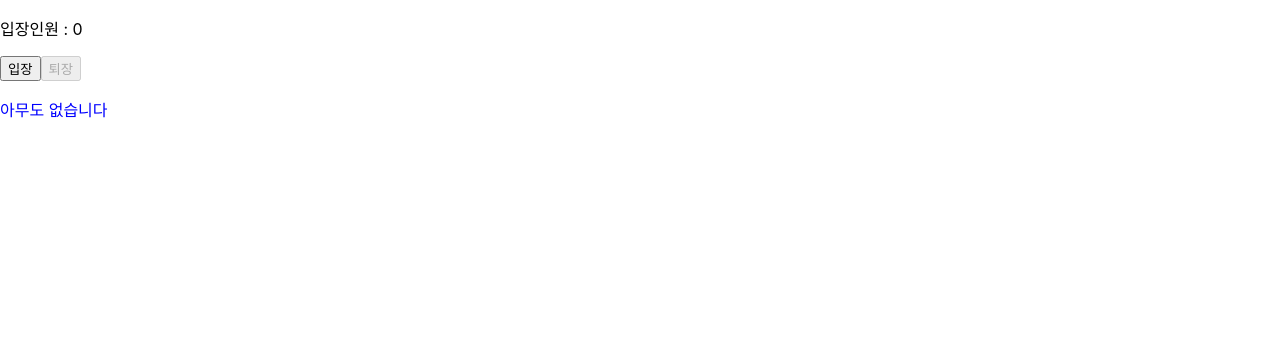
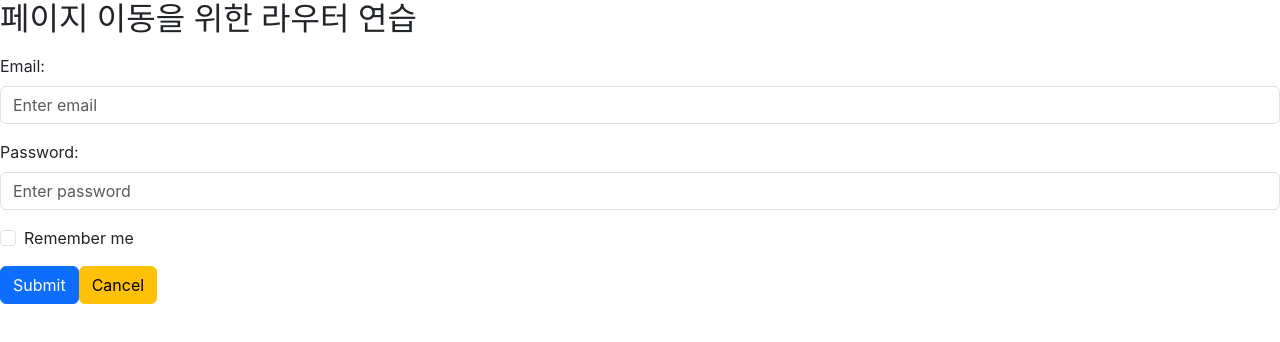
Before and after one commit to Choihyeonggyu-Q/siat-react, a React (Create React App) app: page /user/loginForm in a window 1280 px wide. Shown: the top 342 px of the page. Built offline with nearby package versions, Linux system fonts and the light colour scheme.

Commit message:
add event

```diff
--- a/package.json
+++ b/package.json
@@ -10,6 +10,7 @@
     "axios": "^1.8.4",
     "react": "^19.1.0",
     "react-dom": "^19.1.0",
+    "react-router-dom": "^7.5.1",
     "react-scripts": "5.0.1",
     "web-vitals": "^2.1.4"
   },
--- a/public/index.html
+++ b/public/index.html
@@ -24,6 +24,11 @@
       work correctly both with client-side routing and a non-root public URL.
       Learn how to configure a non-root public URL by running `npm run build`.
     -->
+      <!-- Latest compiled and minified CSS -->
+    <link href="https://cdn.jsdelivr.net/npm/bootstrap@5.3.3/dist/css/bootstrap.min.css" rel="stylesheet">
+
+    <!-- Latest compiled JavaScript -->
+    <script src="https://cdn.jsdelivr.net/npm/bootstrap@5.3.3/dist/js/bootstrap.bundle.min.js"></script>
     <title>React App</title>
   </head>
   <body>
--- a/src/App.js
+++ b/src/App.js
@@ -1,11 +1,21 @@
-import logo from './logo.svg';
+import { BrowserRouter, Route, Routes} from "react-router-dom";
 import './App.css';
+
+import IndexPage from "./pages/IndexPage";
+import LoginForm from "./event/LoginForm";
+import SuccessPage from "./pages/SuccessPage";
 
 function App() {
   return (
-    <div className="App">
-      react(feat. jslim)
-    </div>
+    <BrowserRouter>
+      <h2>페이지 이동을 위한 라우터 연습</h2>
+    {/* // 브라우저 안에서 동작하는 애들을 router에 등록 시킴 */}
+      <Routes>
+        <Route path="/"               element={ <IndexPage /> }></Route>
+        <Route path="/user/loginForm" element={ <LoginForm /> }></Route>
+        <Route path="/user/success"   element={ <SuccessPage /> }></Route>
+      </Routes>
+    </BrowserRouter>
   );
 }
 
--- /dev/null
+++ b/src/event/EventSample.jsx
@@ -0,0 +1,17 @@
+import React from "react";
+
+function EventSample(props){
+    const handler = (id, pwd) => {
+        console.log("debug >>> btn click");
+        console.log(id, pwd);
+        const data = {"id" : id, "pwd" : pwd}
+        // axios.port("http://ip:port/login");
+    }
+    return (
+        <div>
+            <button onClick={() => handler('jslim', 'jslim') }>click</button>
+        </div>
+    );
+}
+
+export default EventSample;
--- /dev/null
+++ b/src/event/LoginForm.jsx
@@ -0,0 +1,65 @@
+import React , {useState} from "react";
+import api from "../api/axios";
+import { useNavigate } from "react-router-dom";
+
+function LoginForm(props){
+    const [email, setEmail] = useState("");
+    const [pwd, setPwd] = useState("");
+    const moveUrl = useNavigate();
+
+    const loginHandler = async (event, email, pwd) => {
+        event.preventDefault();
+
+        console.log("debug >> loginHandler");
+        try {
+            const data = {"id" : email, "pwd" : pwd};
+            const response = await api.post("react/login", data);
+            console.log("debug >> response ", response);
+
+            if(response.status == 204){
+                window.alert("로그인 성공 후 화면 이동 ~");
+                moveUrl("/user/success");
+            }
+        } catch (error) {
+            console.log(error);
+        }
+
+
+    };
+    const emailHandler = (event) => {
+        console.log("debug >> eventHandler");
+        setEmail(event.target.value)
+        console.log(`input email ${email}`);
+    };
+    const pwdHandler = (event) => {
+        console.log("debug >> pwdHandler");
+        setPwd(event.target.value)
+        console.log(`input pwd ${pwd}`);
+    };
+    return (
+        <div>
+            <form onSubmit={(event) => loginHandler(event, email, pwd)}>
+
+                <div class="mb-3 mt-3">
+                    <label for="email" class="form-label">Email:</label>
+                    <input type="email" class="form-control" id="email" placeholder="Enter email" value={email} onChange={emailHandler}/>
+                </div>
+                <div class="mb-3">
+                    <label for="pwd" class="form-label">Password:</label>
+                    <input type="password" class="form-control" id="pwd" placeholder="Enter password" value={pwd} onChange={pwdHandler}/>
+                </div>
+                <div class="form-check mb-3">
+                    <label class="form-check-label">
+                    <input class="form-check-input" type="checkbox" name="remember"/> Remember me
+                    </label>
+                </div>
+                <button type="submit" class="btn btn-primary">Submit</button>
+                <button type="button" class="btn btn-warning" onClick={() => {
+                    moveUrl("/");
+                }}>Cancel</button>
+                </form>
+        </div>
+    );
+}
+
+export default LoginForm;
--- a/src/index.js
+++ b/src/index.js
@@ -70,12 +70,34 @@ import UserList from './test/UserList';
 //   <Counter />
 // );
 
-import Statesample from './state/Statesample';
+// import Statesample from './state/Statesample';
+
+// const root = ReactDOM.createRoot(document.getElementById('root'));
+// root.render(
+//   <Statesample />
+// );
+
+// import EventSample from './event/EventSample';
+
+// const root = ReactDOM.createRoot(document.getElementById('root'));
+// root.render(
+//   <EventSample />
+// );
+
+// import LoginForm from './event/LoginForm';
+
+// const root = ReactDOM.createRoot(document.getElementById('root'));
+// root.render(
+//   <LoginForm />
+// );
+
+// import IndexPage from './pages/IndexPage';
 
 const root = ReactDOM.createRoot(document.getElementById('root'));
 root.render(
-  <Statesample />
+  <App />
 );
+
 // If you want to start measuring performance in your app, pass a function
 // to log results (for example: reportWebVitals(console.log))
 // or send to an analytics endpoint. Learn more: https://bit.ly/CRA-vitals
--- /dev/null
+++ b/src/pages/IndexPage.jsx
@@ -0,0 +1,14 @@
+import React from "react";
+import {useNavigate} from "react-router-dom";
+
+function IndexPage(props){
+    // useNavigate() 이용해서 컴포넌트에서 컴포넌트 이동
+    const moveUrl = useNavigate();
+    return (
+        <button class="btn btn-primary" onClick={() => {
+            moveUrl("/user/loginForm");
+        }}>로그인 페이지 이동</button>
+    );
+}
+
+export default IndexPage;
--- /dev/null
+++ b/src/pages/SuccessPage.jsx
@@ -0,0 +1,45 @@
+import React, { useEffect, useState } from "react";
+import api from "../api/axios";
+
+function SuccessPage(props){
+    const [list, setList] = useState([]);
+
+    useEffect(() => {
+        console.log("debug >> useEffect >>>>>>>>>>>>>>>>>");
+        getList();
+    }, []);
+
+    const getList = async () => {
+        console.log("debug >>> getList endpoint : / react/list");
+        const response = await api.get("react/list");
+        console.log(`response status ${response.status}`);
+        console.log(`response data ${response.data}`);
+        setList(response.data);
+    };
+
+    return (
+        <div align="center">
+            OOO 님 로그인 성공하셨습니다.
+            <table class="table">
+                <thead>
+                    <tr>
+                        <th>title</th>
+                        <th>status</th>
+                        <th>priority</th>
+                    </tr>
+                </thead>
+                <tbody>
+                    {list.map((item, index) =>(
+                        <tr key={index}>
+                            <td>{item.title}</td>
+                            <td>{item.status}</td>
+                            <td>{item.priority}</td>
+                        </tr>
+                    ))}
+                </tbody>
+            </table>
+        </div>
+    );
+}
+
+export default SuccessPage;
```
Also changed, not shown: 1 other file (tests, documents, lock files or other folders).
